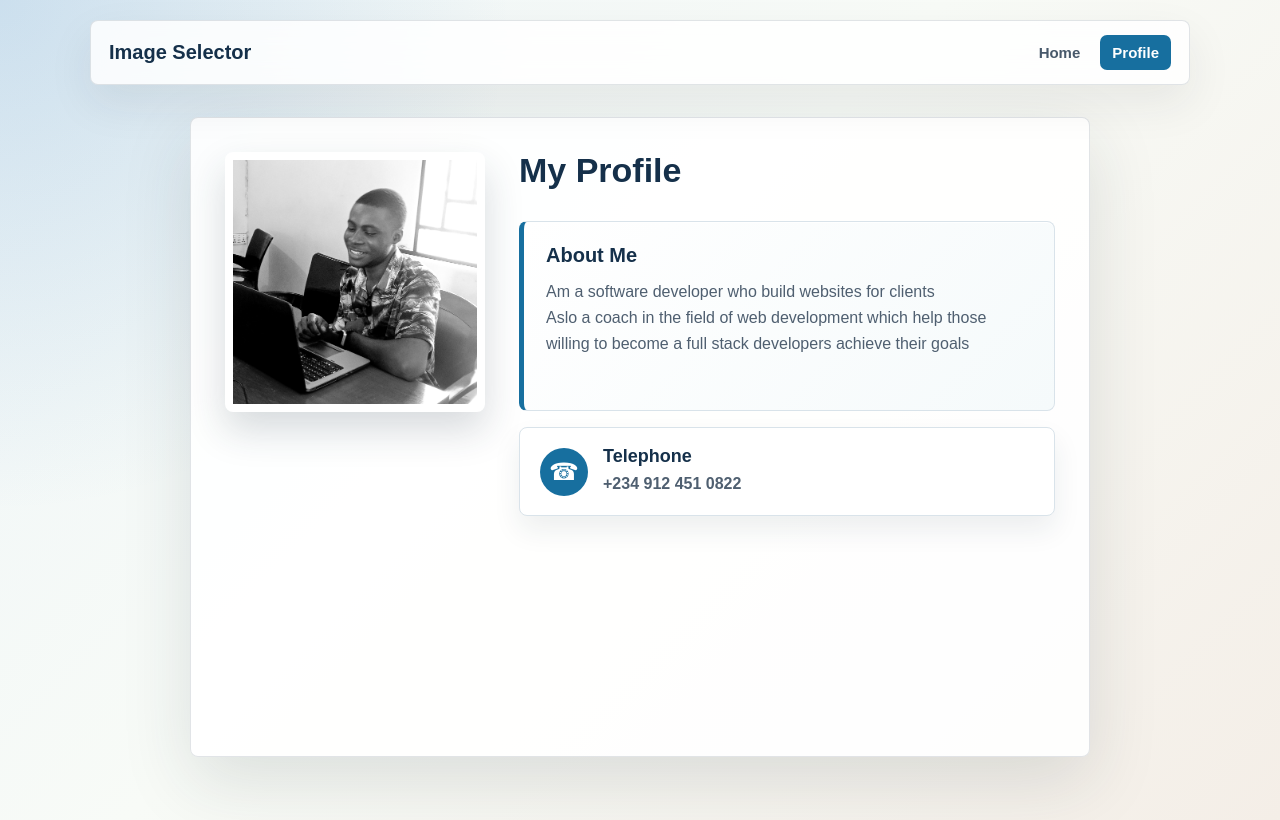
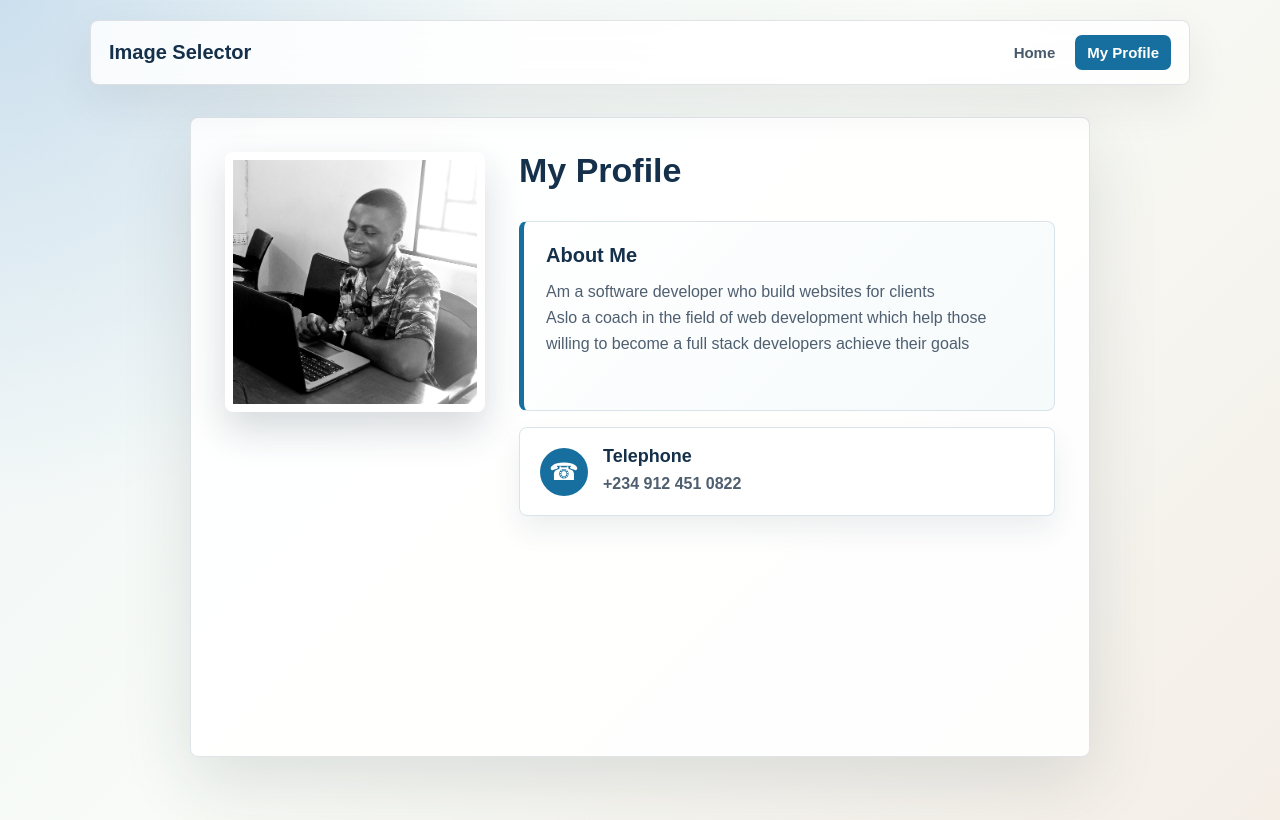
Before and after one commit to Mosco-Digitals/image-selector, a plain HTML site: page profile.html in a window 1280 px wide. Drawn offline with Linux system fonts and the light colour scheme.

Commit message:
another change

```diff
--- a/profile.html
+++ b/profile.html
@@ -11,7 +11,7 @@
     <a class="brand" href="select.html">Image Selector</a>
     <div class="nav-links" aria-label="Main navigation">
       <a href="index.html">Home</a>
-      <a href="profile.html" class="active">Profile</a>
+      <a href="profile.html" class="active">My Profile</a>
     </div>
   </nav>
 
```
